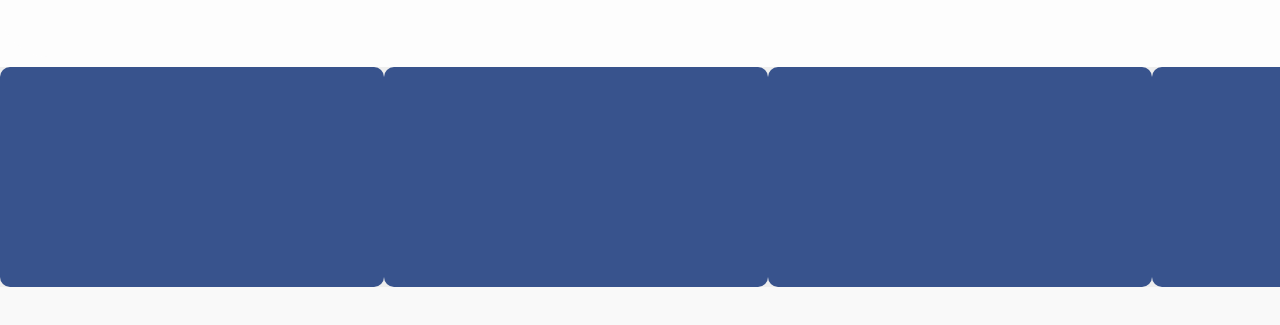
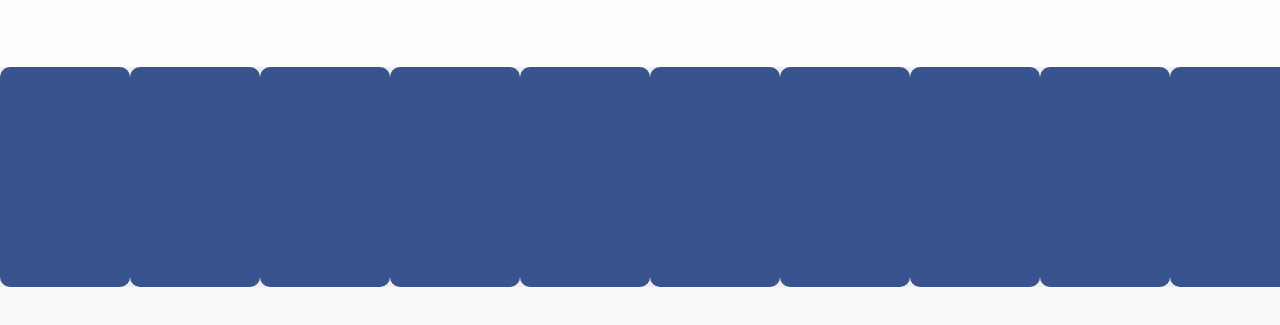
Before and after one commit to tomekxoxo/weatherApp, a website: page index.html in a window 1280 px wide. Shown: the part 463-788 px from the top of the page. Drawn offline with nearby package versions, Linux system fonts and the light colour scheme.

Commit message:
fixed with of forecast

```diff
--- a/app.js
+++ b/app.js
@@ -93,7 +93,7 @@ var slider = tns({
   mouseDrag: true,
   loop: false,
   rewind: true,
-  autoplay: true,
+  // autoplay: true,
   autoplayHoverPause: true,
   nav: false,
   autoplayButtonOutput: false,
--- a/style.scss
+++ b/style.scss
@@ -149,13 +149,12 @@ main{
           height: 100%;
           background-color: #eee;
           div{
-            width: 30%;
+            width: 13rem;
             height: 22rem;
             background-color: $lightBlue;
             border-radius: 1rem;
             padding-top: 20px;
             color: #fff;
-
             h1{
               text-align: center;
             }
```
Also changed, not shown: style.css.
